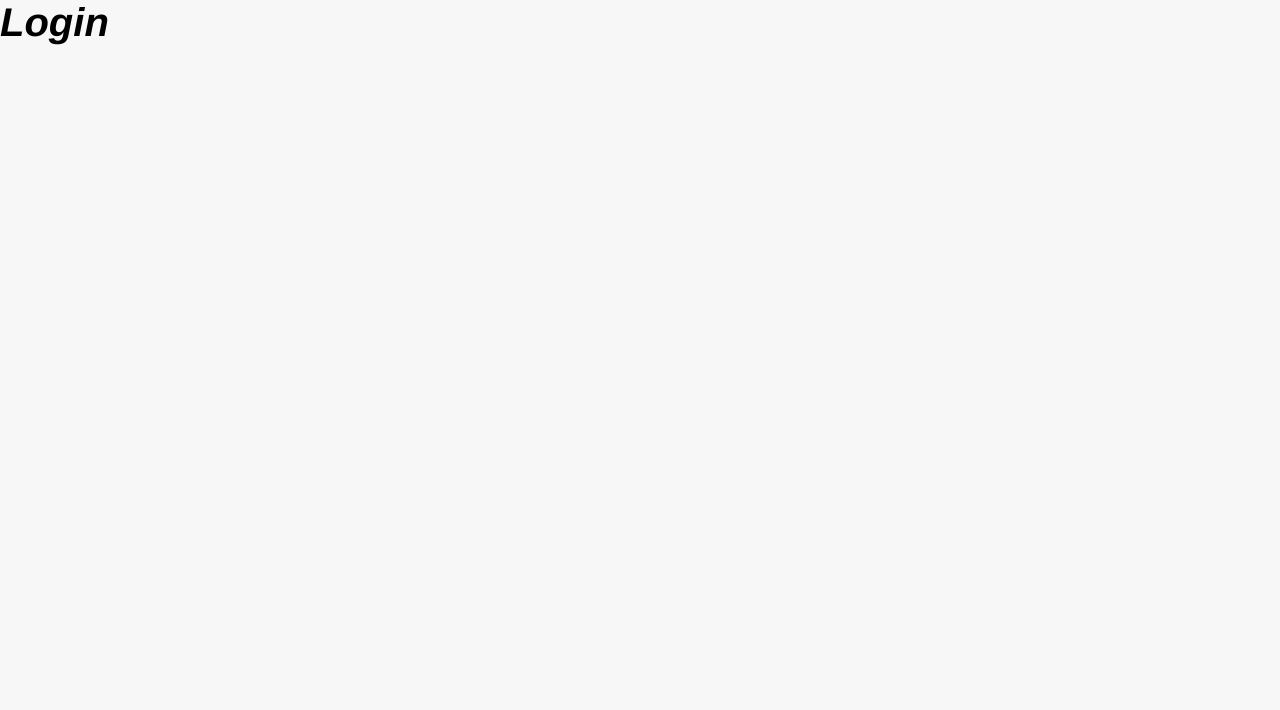
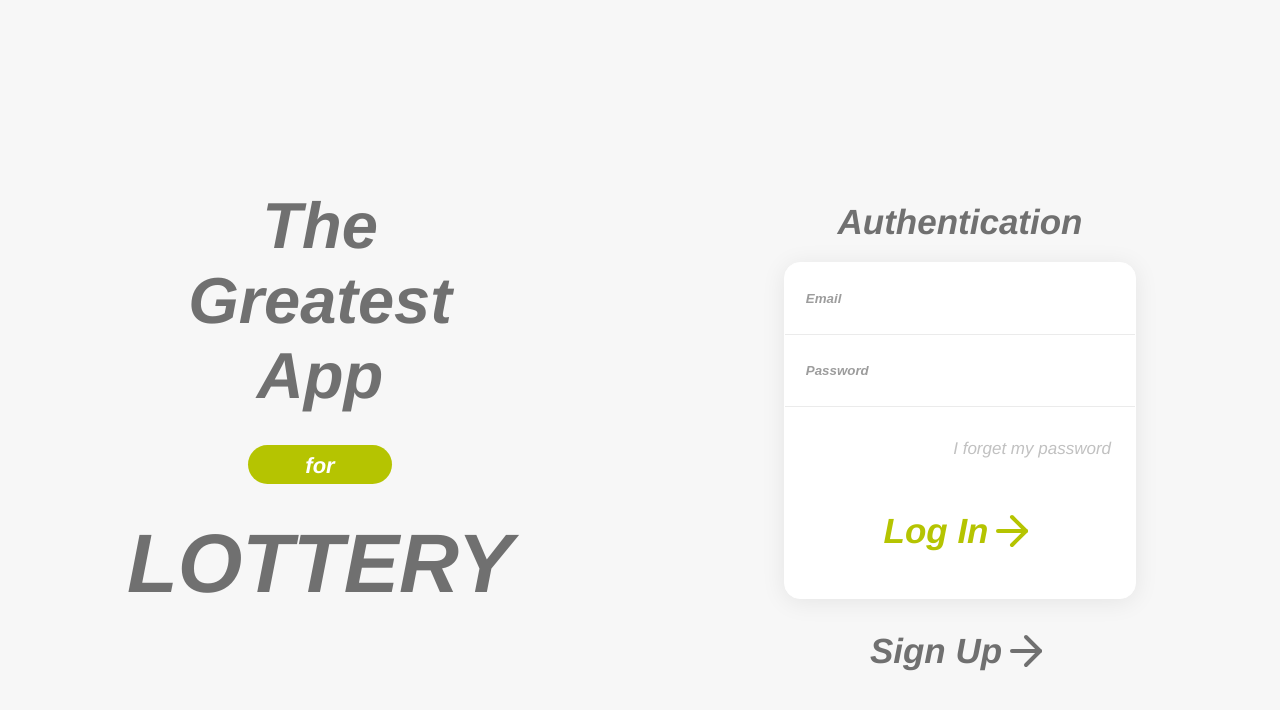
Before and after one commit to martinsgabriel1956/tgl-web, a React (Create React App) app: page /login in a window 1280 px wide. Shown: the top 710 px of the page. Built offline with nearby package versions, Linux system fonts and the light colour scheme.

Commit message:
feat: login page finished

```diff
--- /dev/null
+++ b/src/components/Form/index.tsx
@@ -0,0 +1,18 @@
+import {
+  Container,
+  Control,
+} from "./styles";
+
+export function Form() {
+  return (
+    <Container>
+      <Control>
+        <input type="text" placeholder="Email" />
+      </Control>
+      <Control>
+        <input type="text" placeholder="Password" />
+      </Control>
+
+    </Container>
+  );
+}
--- /dev/null
+++ b/src/components/Form/styles.ts
@@ -0,0 +1,29 @@
+import styled from 'styled-components';
+
+export const Container = styled.form`
+
+`;
+
+export const Control = styled.div`
+  &:nth-child(2) > input {
+    margin-bottom: 1.5rem;
+  }
+
+  input {
+    border-radius: 16px 16px 0 0;
+    width: 100%;
+    padding: 1.75rem 1.3rem;
+    border: none;
+    border-bottom: 1px solid #ebebeb;
+
+    &::placeholder {
+      font-weight: bold;
+      color: #9d9d9d;
+      font-style: italic;
+    }
+  }
+`;
+
+
+
+export const ResetPassword = styled.div``;
--- /dev/null
+++ b/src/components/UI/Card/index.tsx
@@ -0,0 +1,25 @@
+import { Link } from "react-router-dom";
+
+import { Form } from "../../Form";
+import { Container, Arrow } from "./styles";
+
+export function Card() {
+  return (
+    <>
+      <Container>
+        <Form />
+        <div>
+          <Link to="/reset_password">I forget my password</Link>
+        </div>
+        <Link to="/">
+          Log In
+          <Arrow />
+        </Link>
+        <Link to="/register">
+          Sign Up
+          <Arrow />
+        </Link>
+      </Container>
+    </>
+  );
+}
--- /dev/null
+++ b/src/components/UI/Card/styles.ts
@@ -0,0 +1,54 @@
+import styled from "styled-components";
+
+import { FiArrowRight } from "react-icons/fi";
+
+export const Container = styled.section`
+  width: 352px;
+  height: 337px;
+  margin: 0 auto;
+  background-color: #fff;
+  border: 1px solid #fff;
+  border-radius: 16px;
+  box-shadow: 0px 3px 25px #00000014;
+
+  a {
+    display: flex;
+    align-items: center;
+    justify-content: center;
+
+    font-size: 35px;
+    font-weight: bold;
+    font-style: italic;
+    cursor: pointer;
+    padding-top: 1rem;
+    text-decoration: none;
+    color: #b5c401;
+
+    &:nth-child(1) {
+      padding-top: 0.5rem;
+      padding-bottom: 1rem;
+      font-weight: normal;
+      color: #c1c1c1;
+      text-decoration: none;
+      margin-bottom: 1rem;
+      font-size: 17px;
+      justify-content: flex-end;
+      margin-right: 1.5rem;
+    }
+
+    &:nth-child(4) {
+      color: #707070;
+
+      margin-top: 3.5rem;
+
+
+      @media (max-width: 767px) {
+        padding-bottom: 1rem;
+      }
+    }
+  }
+`;
+
+export const Arrow = styled(FiArrowRight)`
+  font-size: 3rem;
+`;
--- a/src/components/UI/Logo/styles.ts
+++ b/src/components/UI/Logo/styles.ts
@@ -17,16 +17,36 @@ export const Container = styled.div`
     font-size: 22px;
     color: #fff;
     background-color: #b5c401;
+    width: 144px;
+    height: 39px;
 
-    margin: 2rem 7rem;
+    margin: 2rem auto;
     padding: 0.5rem 0;
 
     border-radius: 1.5rem;
     text-align: center;
+
+    @media (max-width: 767px) {
+      font-size: 11px;
+      width: 67px;
+      height: 19.5px;
+      margin: 1rem auto;
+      text-align: center;
+    }
   }
 
   p {
     text-transform: uppercase;
     font-size: 83px;
+
+    @media (max-width: 767px) {
+      font-size: 41.5px;
+      margin-bottom: 1.5rem;
+    }
+  }
+
+  @media (max-width: 767px) {
+    margin-top: 1.75rem;
+    font-size: 32.5px;
   }
 `;
--- a/src/pages/Login/index.tsx
+++ b/src/pages/Login/index.tsx
@@ -1,9 +1,16 @@
-import { Container } from './styles';
+import { Card } from "../../components/UI/Card";
+import { Logo } from "../../components/UI/Logo";
+
+import { Container } from "./styles";
 
 export function Login() {
   return (
     <Container>
-      <h1>Login</h1>
+      <Logo />
+      <section>
+        <h2>Authentication</h2>
+        <Card />
+      </section>
     </Container>
   );
-};
+}
--- a/src/pages/Login/styles.ts
+++ b/src/pages/Login/styles.ts
@@ -1,5 +1,27 @@
-import styled from 'styled-components';
+import styled from "styled-components";
 
 export const Container = styled.div`
+  height: 100vh;
+  display: grid;
+  grid-template-columns: repeat(2, 1fr);
+  align-items: center;
+  justify-content: space-around;
 
+  h2 {
+    font-size: 35px;
+    color: #707070;
+    text-align: center;
+    padding: 0 1.25rem 1.25rem;
+
+    @media (max-width: 767px) {
+      font-size: 25px;
+      padding: 1rem 0 1.25rem;
+    }
+  }
+
+  @media (max-width: 767px) {
+    grid-template-columns: repeat(1, 1fr);
+    justify-content: center;
+    align-items: center;
+  }
 `;
```
